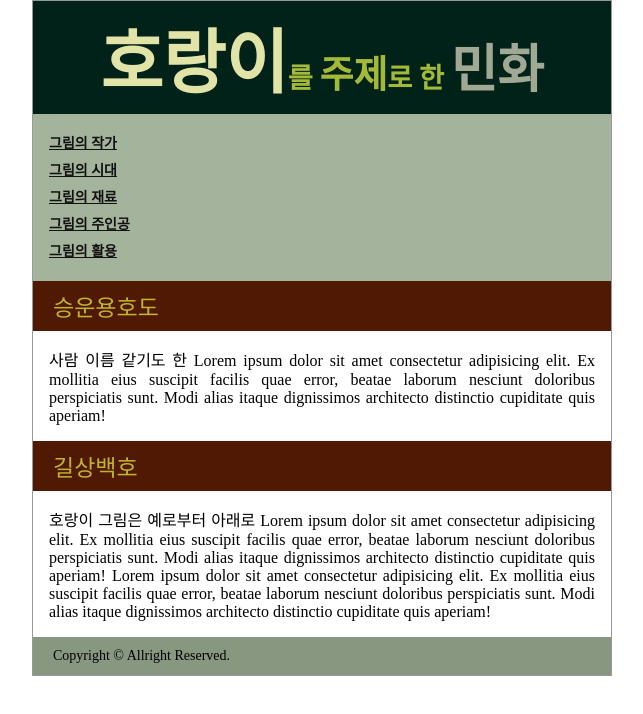
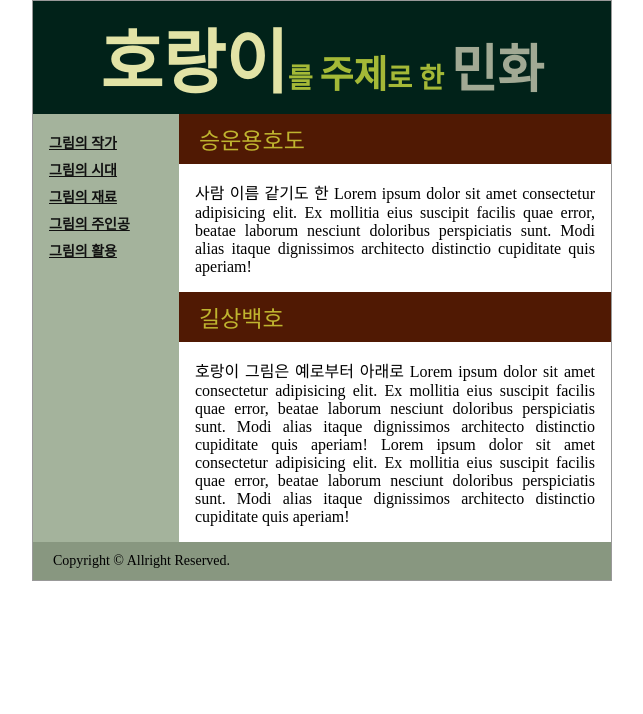
Before and after one commit to zzupd/0809_Layou2Column_Drill, a plain HTML site: page displayTbl/index.html in a window 1280 px wide. Shown: the whole page, without its empty margins (318-961 px from the left). Drawn offline with Linux system fonts and the light colour scheme.

Commit message:
0809_displayTbl_2열_레이아웃적용

```diff
--- a/displayTbl/index.html
+++ b/displayTbl/index.html
@@ -4,7 +4,7 @@
     <meta charset="UTF-8">
     <meta http-equiv="X-UA-Compatible" content="IE=edge">
     <meta name="viewport" content="width=device-width, initial-scale=1.0">
-    <title>Float 2열 레이아웃</title>
+    <title>Display: table 2열 레이아웃</title>
     <link rel="stylesheet" href="style/style.css">
 </head>
 <body>
@@ -16,8 +16,12 @@
                 <span>민화</span>
             </h1>
         </header>
-        <main id="main">
-            <nav id="gnb">
+        <main id="main" class="dispTbl">
+            <!-- display: table  -->
+
+            <div class="dispTblRow">
+
+                <nav id="gnb" class="dispTblCell">
                     <ul id="mainMenu">
                         <li class="mainLi">
                             <a href="#">그림의 작가</a>
@@ -36,7 +40,9 @@
                         </li>
                     </ul>
                 </nav>
-            <div id="contents">
+                <!-- nav#gnb -->
+
+                <div id="contents" class="dispTblCell">
 
                     <article>
                         <header class="articleTitle">
@@ -83,6 +89,11 @@
                     </article>
 
                 </div>
+                <!-- div#contents -->
+
+            </div>
+            <!-- div.dispTblRow -->
+
         </main>
         <footer id="footer">
             Copyright &copy;
--- a/displayTbl/style/style.css
+++ b/displayTbl/style/style.css
@@ -19,6 +19,17 @@ a:hover {
 ul {
   list-style: none;
 }
+
+.dispTbl {
+  display: table;
+}
+.dispTblRow {
+  display: table-row;
+}
+.dispTblCell {
+  display: table-cell;
+}
+
 /* Reset */
 
 /* div#wrap 시작 */
@@ -58,6 +69,10 @@ header#header {
 
 /* nav#gnb 시작 */
 nav#gnb {
+  width: 146px;
+  vertical-align: top;
+  /* display: table 레이아웃에서
+  아래쪽 세로정렬이 적용될 수 있기 때문 */
   padding: 16px;
   background-color: #a4b39c;
 }
@@ -67,6 +82,17 @@ nav#gnb {
 /* nav#gnb 끝 */
 
 /* div#contents 시작 */
+
+div#contents {
+  vertical-align: top;
+}
+/* display: table 레이아웃 적용하면
+    2열 또는 3열에서 특정 영역의
+    내용이 세로 정렬에서 bottom정렬로
+    적용될때가 있음. 이 때 vertical-align: top을
+    적용하여 세로 정렬에서 top정렬을 적용함.
+*/
+
 div#contents h2 {
   color: #bfb42f;
   font-size: 23px;
```
Lines whose indentation alone changed are shown as unchanged.
